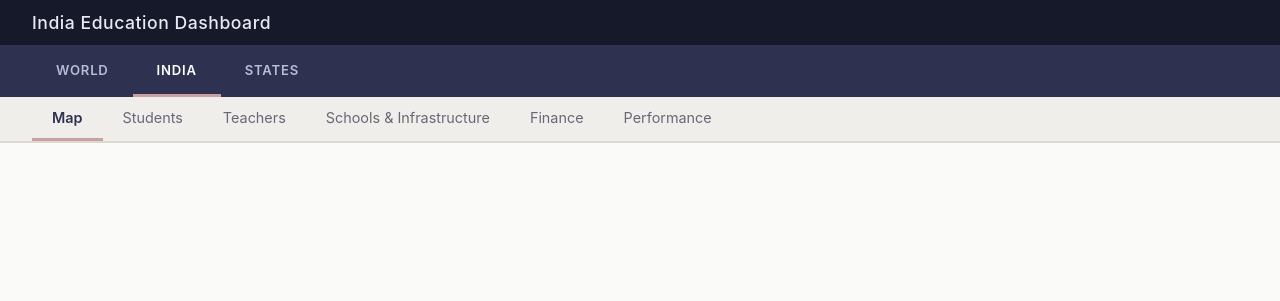
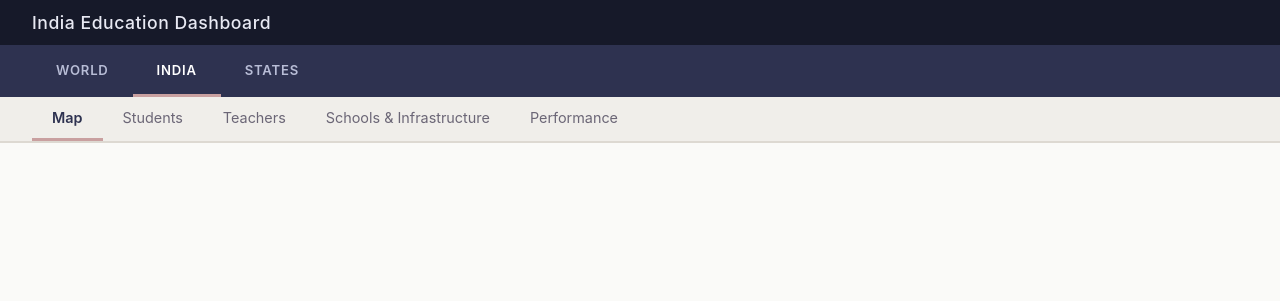
Before and after one commit to rheamendiratta/india-edu-site.github.io, a Jekyll site: the page built from docs/india/index.md, in a window 1280 px wide. Shown: the top 301 px of the page. Built offline with Jekyll 4.4.1, drawn with Linux system fonts in a browser that asks for light colours; some web fonts are replaced.

```diff
--- a/docs/_includes/tab-nav.html
+++ b/docs/_includes/tab-nav.html
@@ -5,8 +5,8 @@
     {% assign labels = "Map,Students,Teachers,Schools & System,Finance & Expenditure,Human Capital" | split: "," %}
 
   {% elsif page.level == 'india' %}
-    {% assign tabs = "map,students,teachers,schools,finance,performance" | split: "," %}
-    {% assign labels = "Map,Students,Teachers,Schools & Infrastructure,Finance,Performance" | split: "," %}
+    {% assign tabs = "map,students,teachers,schools,performance" | split: "," %}
+    {% assign labels = "Map,Students,Teachers,Schools & Infrastructure,Performance" | split: "," %}
 
   {% elsif page.level == 'states' %}
     {% assign tabs = "map,students,teachers,schools,performance" | split: "," %}
```
